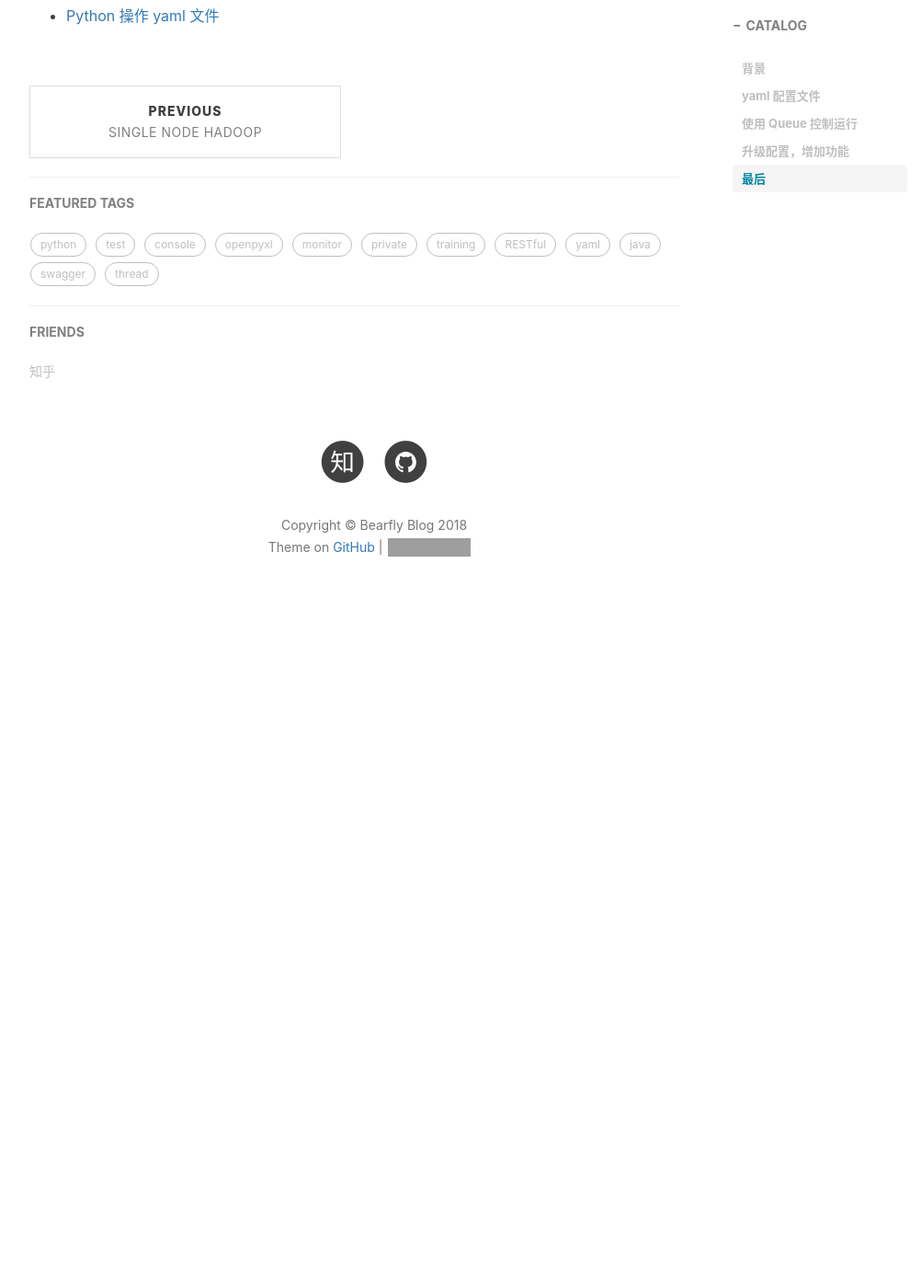
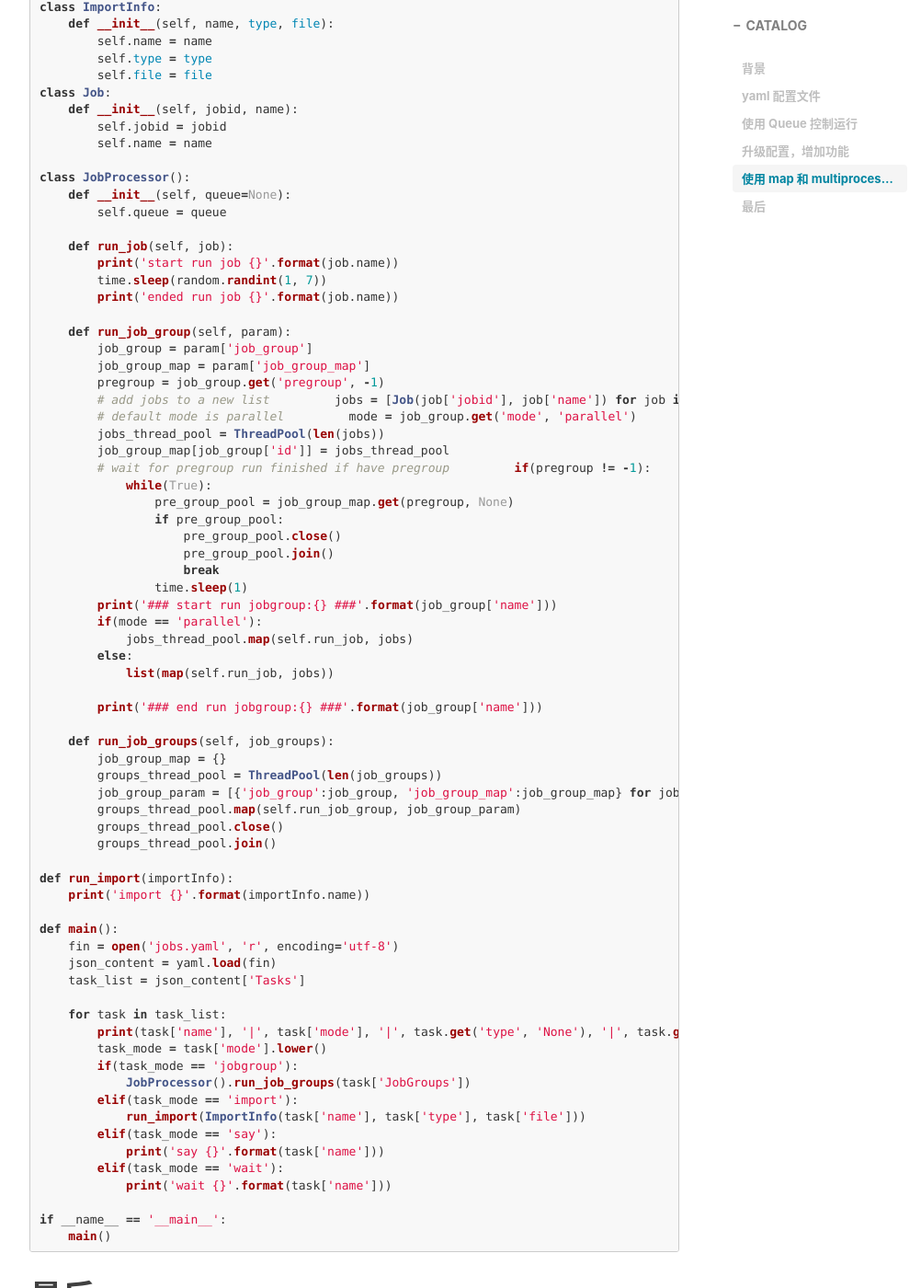
Before and after one commit to bearfly1990/bearfly.github.io, a Jekyll site: the page built from _posts/2018/12/2018-12-18-PyRunJobsInParallel.md, in a window 1280 px wide and 1400 px high, scrolled down 7268 px. Shown: the whole window at 92% size, without its empty margins (233-1235 px from the left). Built offline with Jekyll 4.4.1, drawn with Linux system fonts in a browser that asks for light colours; nearby versions of some CDN libraries; comment, search, counter and statistics services are not loaded; before the commit the page ends 7967 px from its top, so only the background shows below that; some of the changed text lies outside the part shown; grey boxes are pictures that could not be loaded.

Commit message:
update job in parallel

````diff
--- a/_posts/2018/12/2018-12-18-PyRunJobsInParallel.md
+++ b/_posts/2018/12/2018-12-18-PyRunJobsInParallel.md
@@ -231,7 +231,7 @@ class JobProcessor():
             self.run_job(job)
         self.queue.join()
 
-    def run_job_group(self, job_group, job_goup_map):
+    def run_job_group(self, job_group, job_group_map):
 
         pregroup = job_group.get('pregroup', -1)
         jobs = job_group['Jobs']
@@ -240,13 +240,13 @@ class JobProcessor():
         # add jobs to the queue
         jobs_num = len(jobs)
         jobs_queue = queue.Queue(jobs_num)
-        job_goup_map[job_group['id']] = jobs_queue
+        job_group_map[job_group['id']] = jobs_queue
         for job in jobs:
             jobs_queue.put(Job(job['jobid'], job['name']))
         # wait for pregroup run finished if have pregroup
         if(pregroup != -1):
             while(True):
-                pre_queue = job_goup_map.get(pregroup, None)
+                pre_queue = job_group_map.get(pregroup, None)
                 if pre_queue:
                     pre_queue.join()
                     break
@@ -261,12 +261,12 @@ class JobProcessor():
 
     def run_job_groups(self, job_groups):
         # map each group queue, so that we could check the group is finished or not.
-        job_goup_map = {}
+        job_group_map = {}
         thread_list = []
 
         for job_group in job_groups:
             run_job_group_thread = threading.Thread(
-                target=self.run_job_group, args=(job_group, job_goup_map))
+                target=self.run_job_group, args=(job_group, job_group_map))
             thread_list.append(run_job_group_thread)
             run_job_group_thread.start()
         # wait for all groups are finished
@@ -342,6 +342,96 @@ test passed | wait | None | None
 wait test passed
 ```
 
+# 使用 map 和 multiprocessing
+
+在晓辉建议下，使用 map 函数结合线程池简化了代码，不用自己控制并发了，api 更简单。
+
+```python
+import yaml
+import threading
+import random
+import time
+import queue
+from multiprocessing.dummy import Pool as ThreadPool
+
+class ImportInfo:
+    def __init__(self, name, type, file):
+        self.name = name
+        self.type = type
+        self.file = file
+class Job:
+    def __init__(self, jobid, name):
+        self.jobid = jobid
+        self.name = name
+
+class JobProcessor():
+    def __init__(self, queue=None):
+        self.queue = queue
+
+    def run_job(self, job):
+        print('start run job {}'.format(job.name))
+        time.sleep(random.randint(1, 7))
+        print('ended run job {}'.format(job.name))
+
+    def run_job_group(self, param):
+        job_group = param['job_group']
+        job_group_map = param['job_group_map']
+        pregroup = job_group.get('pregroup', -1)
+        # add jobs to a new list
+        jobs = [Job(job['jobid'], job['name']) for job in job_group['Jobs']]
+        # default mode is parallel
+        mode = job_group.get('mode', 'parallel')
+        jobs_thread_pool = ThreadPool(len(jobs))
+        job_group_map[job_group['id']] = jobs_thread_pool
+        # wait for pregroup run finished if have pregroup
+        if(pregroup != -1):
+            while(True):
+                pre_group_pool = job_group_map.get(pregroup, None)
+                if pre_group_pool:
+                    pre_group_pool.close()
+                    pre_group_pool.join()
+                    break
+                time.sleep(1)
+        print('### start run jobgroup:{} ###'.format(job_group['name']))
+        if(mode == 'parallel'):
+            jobs_thread_pool.map(self.run_job, jobs)
+        else:
+            list(map(self.run_job, jobs))
+
+        print('### end run jobgroup:{} ###'.format(job_group['name']))
+
+    def run_job_groups(self, job_groups):
+        job_group_map = {}
+        groups_thread_pool = ThreadPool(len(job_groups))
+        job_group_param = [{'job_group':job_group, 'job_group_map':job_group_map} for job_group in job_groups]
+        groups_thread_pool.map(self.run_job_group, job_group_param)
+        groups_thread_pool.close()
+        groups_thread_pool.join()
+
+def run_import(importInfo):
+    print('import {}'.format(importInfo.name))
+
+def main():
+    fin = open('jobs.yaml', 'r', encoding='utf-8')
+    json_content = yaml.load(fin)
+    task_list = json_content['Tasks']
+
+    for task in task_list:
+        print(task['name'], '|', task['mode'], '|', task.get('type', 'None'), '|', task.get('file', 'None'))
+        task_mode = task['mode'].lower()
+        if(task_mode == 'jobgroup'):
+            JobProcessor().run_job_groups(task['JobGroups'])
+        elif(task_mode == 'import'):
+            run_import(ImportInfo(task['name'], task['type'], task['file']))
+        elif(task_mode == 'say'):
+            print('say {}'.format(task['name']))
+        elif(task_mode == 'wait'):
+            print('wait {}'.format(task['name']))
+
+if __name__ == '__main__':
+    main()
+```
+
 # 最后
 
 具体实现在真正写的时候需要再调整一下，而且感觉代码还可以优化，感觉目前并不是最好的实现方式，或者说写法有点怪。。。
````
